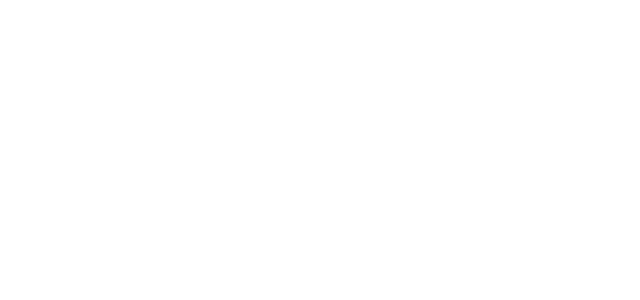
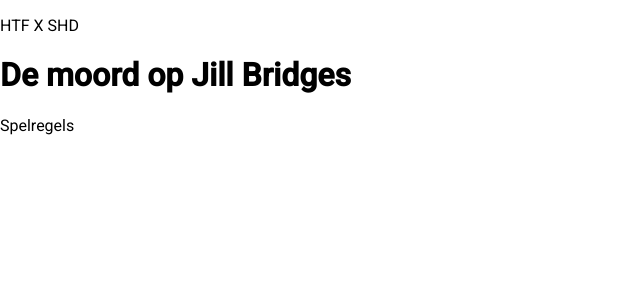
Before and after one commit to ArneHus/htf-cluedo, an Angular app: page / in a window 1280 px wide. Shown: the top 300 px of the page, without its empty margins (0-640 px from the left). Built offline with nearby package versions, Linux system fonts and the light colour scheme.

Commit message:
router added

```diff
--- a/src/app/app.component.html
+++ b/src/app/app.component.html
@@ -1,4 +1,9 @@
 <div class="logo">
-  <p></p>
+  <p>HTF X SHD</p>
 </div>
-<main class="container"></main>
+<main class="container">
+  <router-outlet></router-outlet>
+</main>
+<div class="spelregels">
+  <p id="spelregels">Spelregels</p>
+</div>
--- /dev/null
+++ b/src/app/landing/landing.component.html
@@ -0,0 +1 @@
+<h1>De moord op Jill Bridges</h1>
--- /dev/null
+++ b/src/app/landing/landing.component.ts
@@ -0,0 +1,15 @@
+import { Component, OnInit } from '@angular/core';
+
+@Component({
+  selector: 'app-landing',
+  templateUrl: './landing.component.html',
+  styleUrls: ['./landing.component.css']
+})
+export class LandingComponent implements OnInit {
+
+  constructor() { }
+
+  ngOnInit(): void {
+  }
+
+}
```
Also changed, not shown: src/app/app-routing.module.ts (added, +15 -0 lines), src/app/app.module.ts (+6 -2 lines), src/app/landing/landing.component.css (added), 2 other files (tests, documents, lock files or other folders).
